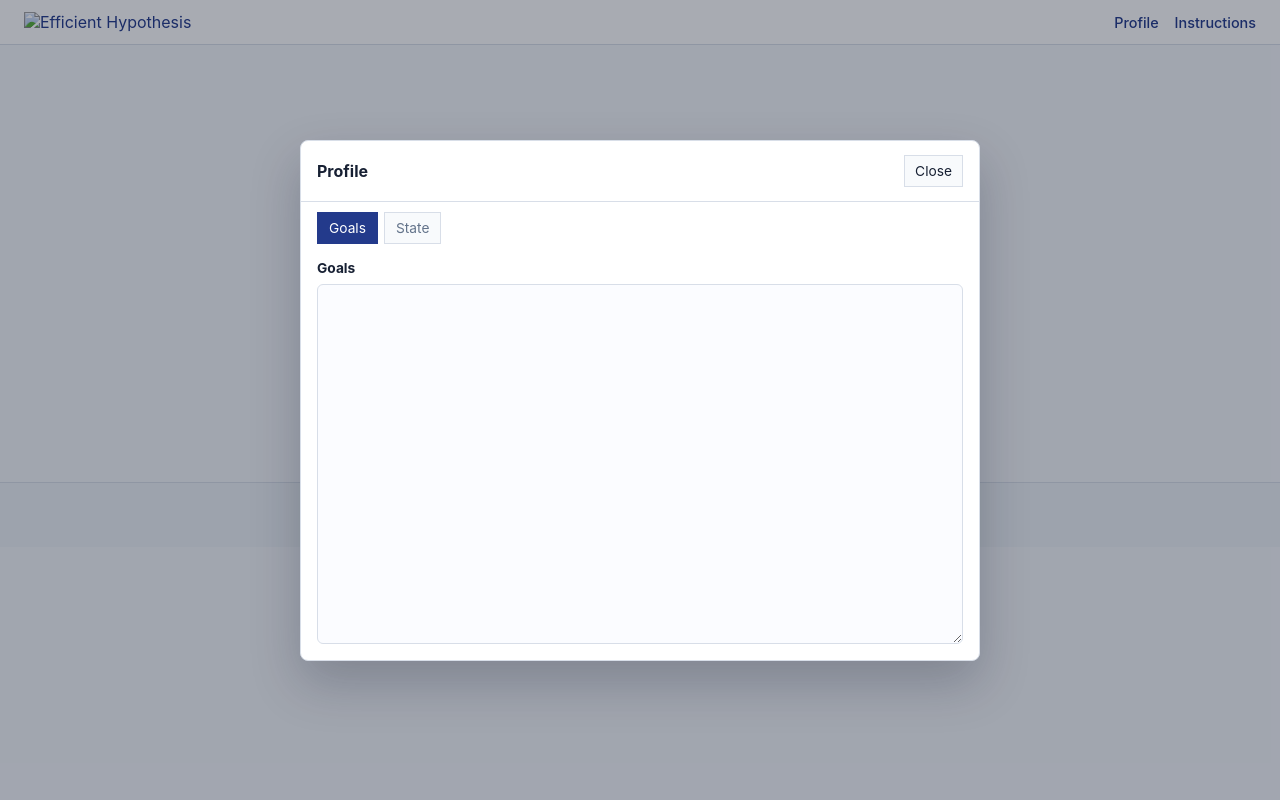
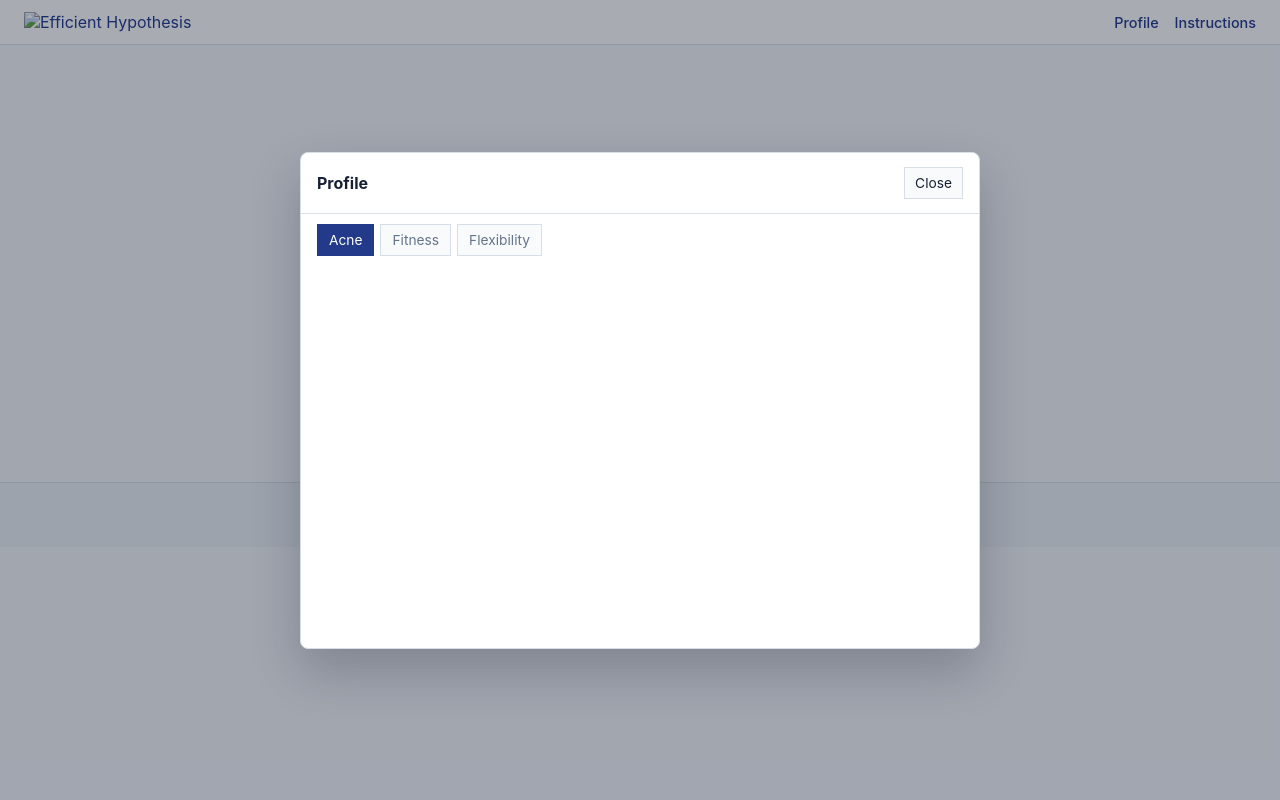
Before and after one commit to efficienthypothesis/efficienthypothesis, a Flask app: page / in a window 1280 px wide, after a click on "Profile". Run offline with Flask 3, Linux system fonts and the light colour scheme; the visitor is signed in with stand-in values (Sample User, id 1); data that the repository does not hold is empty.

Commit message:
Replace profile modal sections

```diff
--- a/static/css/navbar.css
+++ b/static/css/navbar.css
@@ -105,24 +105,8 @@ body.nav-modal-open {
   padding: 16px;
 }
 
-.profile-tab-panel label {
-  display: grid;
-  gap: 8px;
-  color: #172033;
-  font-size: 0.86rem;
-  font-weight: 650;
-}
-
-.profile-tab-panel textarea {
-  width: 100%;
+.profile-tab-panel {
   min-height: 360px;
-  resize: vertical;
-  border: 1px solid #d8dee8;
-  border-radius: 6px;
-  padding: 12px;
-  background: #fbfcff;
-  color: #172033;
-  font: 0.95rem/1.5 ui-monospace, SFMono-Regular, Menlo, Monaco, Consolas, "Liberation Mono", monospace;
 }
 
 .nav-instructions-body {
@@ -156,7 +140,7 @@ body.nav-modal-open {
     padding: 14px;
   }
 
-  .profile-tab-panel textarea {
+  .profile-tab-panel {
     min-height: 280px;
   }
 }
--- a/templates/navbar.html
+++ b/templates/navbar.html
@@ -18,22 +18,14 @@
         <button class="nav-modal-close" type="button" data-modal-close>Close</button>
       </div>
       <div class="nav-modal-tabs" role="tablist" aria-label="Profile sections">
-        <button class="active" type="button" role="tab" aria-selected="true" data-profile-tab="goals">Goals</button>
-        <button type="button" role="tab" aria-selected="false" data-profile-tab="state">State</button>
+        <button class="active" type="button" role="tab" aria-selected="true" data-profile-tab="acne">Acne</button>
+        <button type="button" role="tab" aria-selected="false" data-profile-tab="fitness">Fitness</button>
+        <button type="button" role="tab" aria-selected="false" data-profile-tab="flexibility">Flexibility</button>
       </div>
       <div class="nav-modal-body">
-        <section class="profile-tab-panel" data-profile-panel="goals">
-          <label>
-            Goals
-            <textarea spellcheck="true" aria-label="Goals"></textarea>
-          </label>
-        </section>
-        <section class="profile-tab-panel" data-profile-panel="state" hidden>
-          <label>
-            State
-            <textarea spellcheck="true" aria-label="State"></textarea>
-          </label>
-        </section>
+        <section class="profile-tab-panel" data-profile-panel="acne"></section>
+        <section class="profile-tab-panel" data-profile-panel="fitness" hidden></section>
+        <section class="profile-tab-panel" data-profile-panel="flexibility" hidden></section>
       </div>
     </div>
   </div>
@@ -55,7 +47,7 @@
         </section>
         <section>
           <h3>Profile</h3>
-          <p>Use this top-nav Profile modal for lightweight goals and state notes.</p>
+          <p>Use this top-nav Profile modal for Acne, Fitness, and Flexibility sections.</p>
         </section>
       </div>
     </div>
```
Also changed, not shown: AI_CHANGELOG.md (+4 -0 lines).
